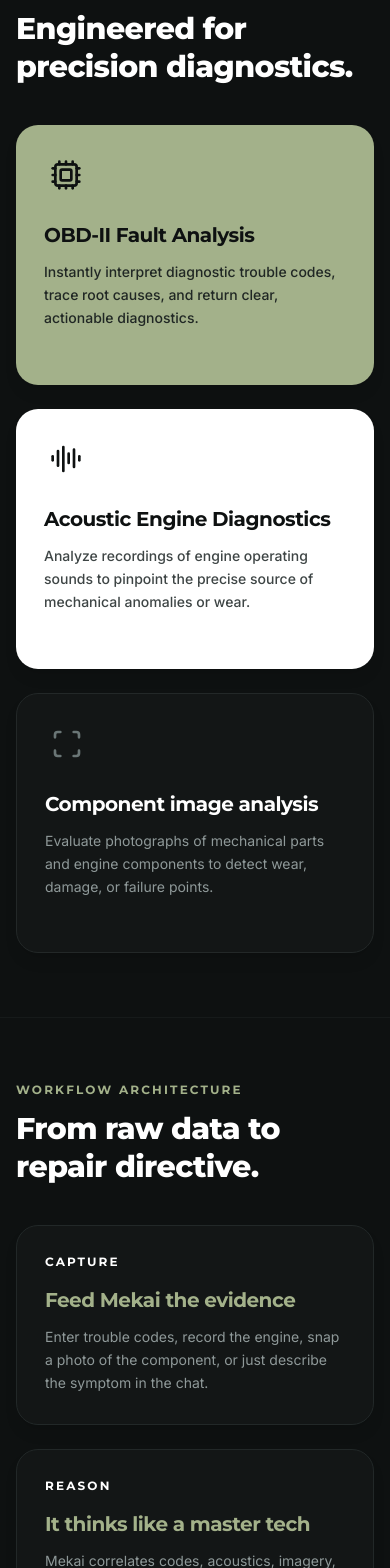
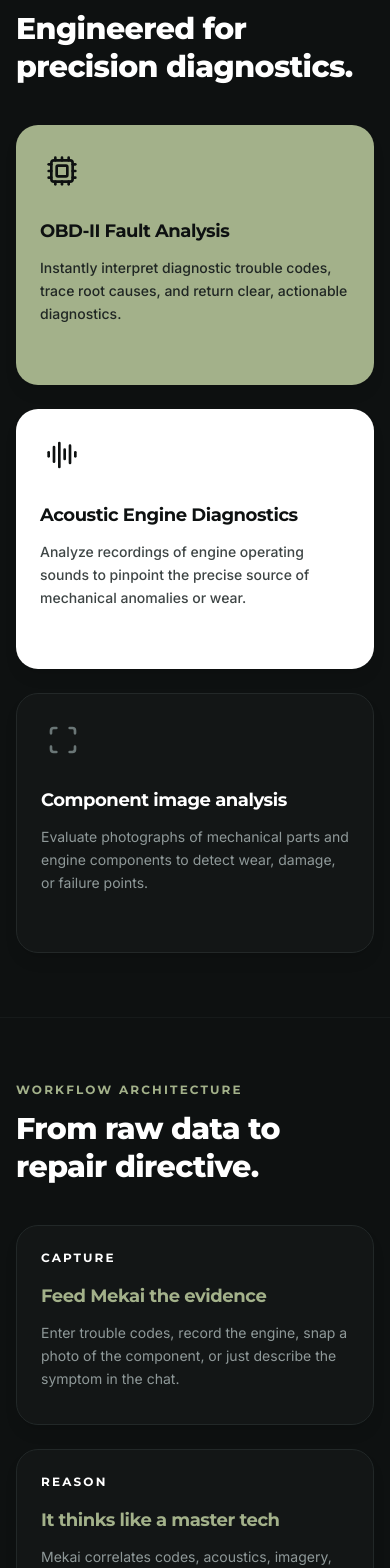
Before and after one commit to theboyega/Mekai, a React (Vite) app: page / in a window 390 px wide. Shown: the part 1060-2628 px from the top of the page. Built offline with nearby package versions, Linux system fonts and the light colour scheme.

Commit message:
style: refine card padding and typography for responsiveness
Adjusted padding and font sizes across CoreCapabilities and WorkflowArchitecture components to improve layout consistency and responsiveness across larger screen sizes.

```diff
--- a/src/components/CoreCapabilities.tsx
+++ b/src/components/CoreCapabilities.tsx
@@ -24,7 +24,7 @@
           <ScrollReveal animation="fade-up" duration={480} delay={80} className="h-full">
             <div
               id="capability-card-obd"
-              className="h-full rounded-[22px] md:rounded-[26px] bg-[#A3B18A] text-[#0E1111] p-7 sm:p-8 md:p-9 flex flex-col justify-between min-h-[260px] md:min-h-[290px] transition-all duration-300 hover:-translate-y-1 shadow-lg hover:shadow-xl"
+              className="h-full rounded-[22px] md:rounded-[26px] bg-[#A3B18A] text-[#0E1111] p-6 sm:p-7 md:p-8 lg:p-6 xl:p-8 2xl:p-9 flex flex-col justify-between min-h-[260px] md:min-h-[290px] transition-all duration-300 hover:-translate-y-1 shadow-lg hover:shadow-xl"
             >
               <div>
                 {/* OBD-II CPU / Chip Diagnostic Icon */}
@@ -32,7 +32,7 @@
                   <Cpu className="w-8 h-8 md:w-9 md:h-9 stroke-2 shrink-0" />
                 </div>
 
-                <h3 className="text-xl md:text-2xl font-bold text-[#0E1111] mb-3 tracking-tight font-heading">
+                <h3 className="text-lg sm:text-xl lg:text-[18px] xl:text-[21px] 2xl:text-2xl font-bold text-[#0E1111] mb-3 tracking-tight font-heading">
                   OBD-II Fault Analysis
                 </h3>
                 <p className="text-sm md:text-base text-[#202724] leading-relaxed font-medium">
@@ -46,7 +46,7 @@
           <ScrollReveal animation="fade-up" duration={480} delay={160} className="h-full">
             <div
               id="capability-card-acoustic"
-              className="h-full rounded-[22px] md:rounded-[26px] bg-[#FFFFFF] text-[#0E1111] p-7 sm:p-8 md:p-9 flex flex-col justify-between min-h-[260px] md:min-h-[290px] transition-all duration-300 hover:-translate-y-1 shadow-lg hover:shadow-xl"
+              className="h-full rounded-[22px] md:rounded-[26px] bg-[#FFFFFF] text-[#0E1111] p-6 sm:p-7 md:p-8 lg:p-6 xl:p-8 2xl:p-9 flex flex-col justify-between min-h-[260px] md:min-h-[290px] transition-all duration-300 hover:-translate-y-1 shadow-lg hover:shadow-xl"
             >
               <div>
                 {/* Acoustic Soundwave Icon */}
@@ -54,7 +54,7 @@
                   <AudioLines className="w-8 h-8 md:w-9 md:h-9 stroke-2 shrink-0" />
                 </div>
 
-                <h3 className="text-xl md:text-2xl font-bold text-[#0E1111] mb-3 tracking-tight font-heading">
+                <h3 className="text-lg sm:text-xl lg:text-[18px] xl:text-[21px] 2xl:text-2xl font-bold text-[#0E1111] mb-3 tracking-tight font-heading">
                   Acoustic Engine Diagnostics
                 </h3>
                 <p className="text-sm md:text-base text-[#3E4545] leading-relaxed font-medium">
@@ -68,7 +68,7 @@
           <ScrollReveal animation="fade-up" duration={480} delay={240} className="h-full">
             <div
               id="capability-card-vision"
-              className="h-full rounded-[22px] md:rounded-[26px] bg-[#131616] border border-[#232828] text-white p-7 sm:p-8 md:p-9 flex flex-col justify-between min-h-[260px] md:min-h-[290px] transition-all duration-300 hover:-translate-y-1 hover:border-[#333C3C] hover:bg-[#151919] shadow-lg hover:shadow-xl"
+              className="h-full rounded-[22px] md:rounded-[26px] bg-[#131616] border border-[#232828] text-white p-6 sm:p-7 md:p-8 lg:p-6 xl:p-8 2xl:p-9 flex flex-col justify-between min-h-[260px] md:min-h-[290px] transition-all duration-300 hover:-translate-y-1 hover:border-[#333C3C] hover:bg-[#151919] shadow-lg hover:shadow-xl"
             >
               <div>
                 {/* Component Scan Icon */}
@@ -76,7 +76,7 @@
                   <Scan className="w-8 h-8 md:w-9 md:h-9 stroke-2 shrink-0" />
                 </div>
 
-                <h3 className="text-xl md:text-2xl font-bold text-white mb-3 tracking-tight font-heading">
+                <h3 className="text-lg sm:text-xl lg:text-[18px] xl:text-[21px] 2xl:text-2xl font-bold text-white mb-3 tracking-tight font-heading">
                   Component image analysis
                 </h3>
                 <p className="text-sm md:text-base text-[#8F9999] leading-relaxed font-normal">
--- a/src/components/WorkflowArchitecture.tsx
+++ b/src/components/WorkflowArchitecture.tsx
@@ -49,12 +49,12 @@
             >
               <div
                 id={`workflow-card-${index + 1}`}
-                className="h-full rounded-[22px] md:rounded-[26px] bg-[#131616] border border-[#222828] p-7 sm:p-8 md:p-9 flex flex-col justify-start min-h-[200px] md:min-h-[230px] transition-all duration-300 hover:-translate-y-1 hover:border-[#333C3C] hover:bg-[#151919] shadow-lg hover:shadow-xl"
+                className="h-full rounded-[22px] md:rounded-[26px] bg-[#131616] border border-[#222828] p-6 sm:p-7 md:p-8 lg:p-6 xl:p-8 2xl:p-9 flex flex-col justify-start min-h-[200px] md:min-h-[230px] transition-all duration-300 hover:-translate-y-1 hover:border-[#333C3C] hover:bg-[#151919] shadow-lg hover:shadow-xl"
               >
                 <span className="text-xs font-bold tracking-[0.18em] uppercase text-[#FFFFFF] mb-4 md:mb-5 block font-heading">
                   {item.step}
                 </span>
-                <h3 className="text-xl md:text-2xl font-bold text-[#A3B18A] mb-3 tracking-tight font-heading">
+                <h3 className="text-lg sm:text-xl lg:text-[18px] xl:text-[21px] 2xl:text-2xl font-bold text-[#A3B18A] mb-3 tracking-tight font-heading whitespace-nowrap">
                   {item.title}
                 </h3>
                 <p className="text-sm md:text-base text-[#8F9999] leading-relaxed font-normal">
```
